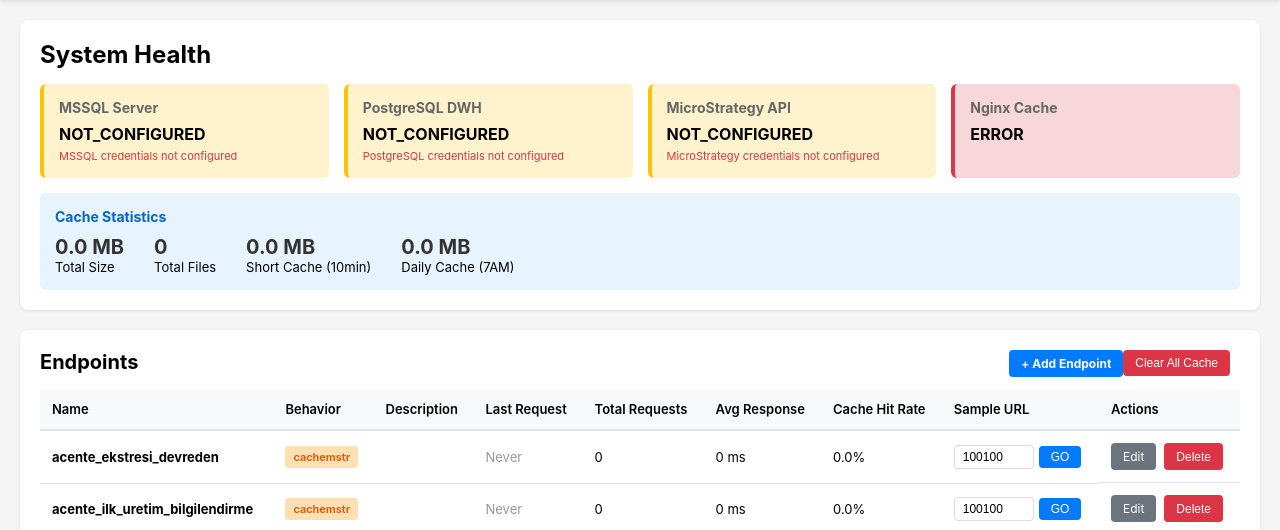
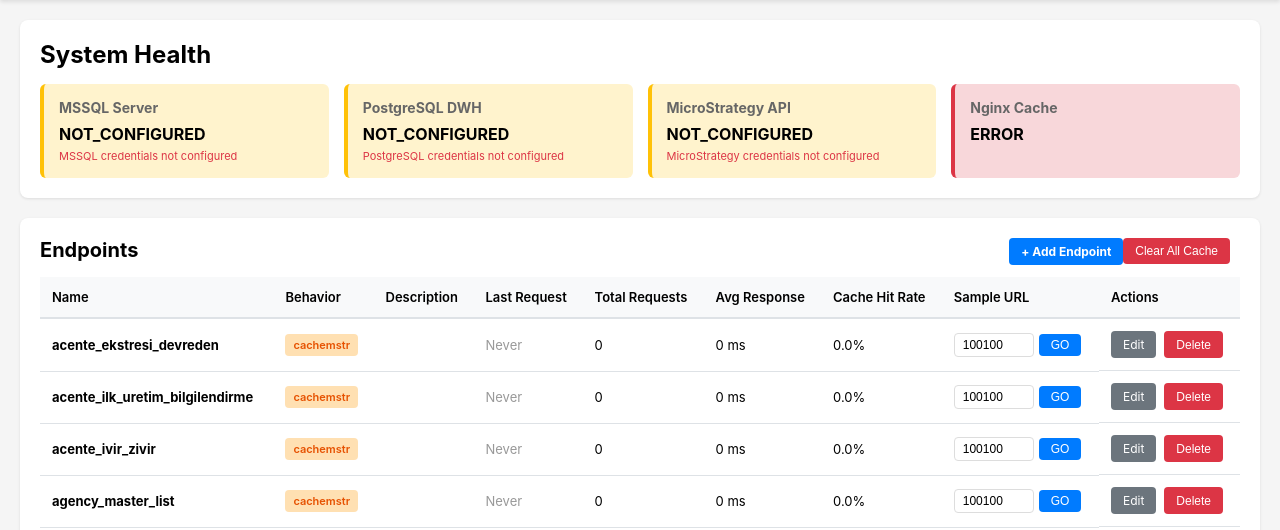
Before and after one commit to ganimaltiok/mstr_magde_ws, a Flask app: page /admin/ in a window 1280 px wide. Shown: the part 99-629 px from the top of the page. Run offline with Flask 3, Linux system fonts and the light colour scheme; parts of the project's set-up code (start-up, migrations or seed data) failed here and were passed over.

Commit message:
Remove cache statistics from dashboard
- Removed cache stats display from admin dashboard template
- Removed cache_manager import and calls from admin_dashboard.py
- Removed cache-summary CSS styles
- Removed excessive logging from get_cache_stats()
- Deleted setup_cache_permissions.sh and nginx_umask_override.conf scripts

Cache statistics were unreliable due to nginx creating subdirectories with restrictive permissions. Cache clearing still works via sudo.

```diff
--- a/src/services/cache_manager.py
+++ b/src/services/cache_manager.py
@@ -188,7 +188,6 @@ class CacheManager:
                 'error': str or None
             }
         """
-        logger.info("get_cache_stats called")
         stats = {
             'total_size': 0,
             'short_cache_size': 0,
@@ -199,63 +198,46 @@ class CacheManager:
 
         try:
             # Try shortcache
-            logger.info(f"Checking NGINX_CACHE_SHORT: {self.settings.NGINX_CACHE_SHORT}")
             if self.settings.NGINX_CACHE_SHORT.exists():
-                logger.info(f"Short cache directory exists: {self.settings.NGINX_CACHE_SHORT}")
                 try:
                     short_size = self._get_directory_size(self.settings.NGINX_CACHE_SHORT)
                     short_files = self._count_files(self.settings.NGINX_CACHE_SHORT)
                     stats['short_cache_size'] = short_size
                     stats['total_size'] += short_size
                     stats['total_files'] += short_files
-                    logger.info(f"Short cache: {short_files} files, {short_size} bytes")
                 except PermissionError:
                     # Try with sudo
-                    logger.info("Permission denied for shortcache, trying sudo...")
                     size, files = self._get_cache_stats_with_sudo(self.settings.NGINX_CACHE_SHORT)
                     if size is not None:
                         stats['short_cache_size'] = size
                         stats['total_size'] += size
                         stats['total_files'] += files
-                        logger.info(f"Short cache (via sudo): {files} files, {size} bytes")
                     else:
-                        logger.warning("Sudo failed for short cache")
                         stats['error'] = 'Permission denied reading cache'
-            else:
-                logger.warning(f"Short cache directory does not exist: {self.settings.NGINX_CACHE_SHORT}")
 
             # Try dailycache
-            logger.info(f"Checking NGINX_CACHE_DAILY: {self.settings.NGINX_CACHE_DAILY}")
             if self.settings.NGINX_CACHE_DAILY.exists():
-                logger.info(f"Daily cache directory exists: {self.settings.NGINX_CACHE_DAILY}")
                 try:
                     daily_size = self._get_directory_size(self.settings.NGINX_CACHE_DAILY)
                     daily_files = self._count_files(self.settings.NGINX_CACHE_DAILY)
                     stats['daily_cache_size'] = daily_size
                     stats['total_size'] += daily_size
                     stats['total_files'] += daily_files
-                    logger.info(f"Daily cache: {daily_files} files, {daily_size} bytes")
                 except PermissionError:
                     # Try with sudo
-                    logger.info("Permission denied for dailycache, trying sudo...")
                     size, files = self._get_cache_stats_with_sudo(self.settings.NGINX_CACHE_DAILY)
                     if size is not None:
                         stats['daily_cache_size'] = size
                         stats['total_size'] += size
                         stats['total_files'] += files
-                        logger.info(f"Daily cache (via sudo): {files} files, {size} bytes")
                     else:
-                        logger.warning("Sudo failed for daily cache")
                         if not stats['error']:
                             stats['error'] = 'Permission denied reading cache'
-            else:
-                logger.warning(f"Daily cache directory does not exist: {self.settings.NGINX_CACHE_DAILY}")
 
         except Exception as e:
             logger.error(f"Failed to get cache stats: {e}", exc_info=True)
             stats['error'] = str(e)
 
-        logger.info(f"Returning cache stats: {stats}")
         return stats
 
     def _get_directory_size(self, path: Path) -> int:
--- a/src/web/blueprints/admin_dashboard.py
+++ b/src/web/blueprints/admin_dashboard.py
@@ -2,7 +2,6 @@ from flask import Blueprint, render_template, jsonify
 from services.health_checker import get_health_checker
 from services.endpoint_config import get_config_store
 from services.access_logger import get_access_logger
-from services.cache_manager import get_cache_manager
 
 admin_dashboard_bp = Blueprint('admin_dashboard', __name__, url_prefix='/admin')
 
@@ -23,10 +22,6 @@ def dashboard():
     access_logger = get_access_logger()
     access_stats = access_logger.get_all_stats()
 
-    # Get cache statistics
-    cache_manager = get_cache_manager()
-    cache_stats = cache_manager.get_cache_stats()
-
     # Build endpoint table data
     endpoint_data = []
     for name, config in endpoints.items():
@@ -46,8 +41,7 @@ def dashboard():
 
     return render_template('admin_dashboard.html',
                          health_status=health_status,
-                         endpoints=endpoint_data,
-                         cache_stats=cache_stats)
+                         endpoints=endpoint_data)
 
 
 @admin_dashboard_bp.route('/api/dashboard/stats')
@@ -59,11 +53,7 @@ def dashboard_stats_api():
     access_logger = get_access_logger()
     access_stats = access_logger.get_all_stats()
 
-    cache_manager = get_cache_manager()
-    cache_stats = cache_manager.get_cache_stats()
-
     return jsonify({
         'health': health_status,
-        'access': access_stats,
-        'cache': cache_stats
+        'access': access_stats
     })
--- a/src/web/templates/admin_dashboard.html
+++ b/src/web/templates/admin_dashboard.html
@@ -23,11 +23,6 @@
         .health-card h3 { font-size: 14px; color: #666; margin-bottom: 8px; }
         .health-card .status { font-weight: bold; font-size: 16px; }
         .health-card .response-time { color: #28a745; font-size: 12px; margin-top: 5px; }
-        .cache-summary { background: #e7f3ff; padding: 15px; border-radius: 6px; margin-top: 15px; }
-        .cache-summary h3 { font-size: 14px; color: #0066cc; margin-bottom: 10px; }
-        .cache-summary .stats { display: flex; gap: 30px; }
-        .cache-summary .stat { font-size: 13px; }
-        .cache-summary .stat strong { display: block; font-size: 20px; color: #333; }
         .endpoints-panel { background: white; border-radius: 8px; padding: 20px; box-shadow: 0 1px 3px rgba(0,0,0,0.1); }
         .endpoints-panel h2 { margin-bottom: 15px; font-size: 20px; }
         .endpoints-table { width: 100%; border-collapse: collapse; font-size: 13px; }
@@ -109,28 +104,6 @@
                     {% if health_status.nginx_cache.total_size %}
                     <div class="response-time">{{ "%.1f"|format(health_status.nginx_cache.total_size / 1024 / 1024) }} MB</div>
                     {% endif %}
-                </div>
-            </div>
-
-            <div class="cache-summary">
-                <h3>Cache Statistics</h3>
-                <div class="stats">
-                    <div class="stat">
-                        <strong>{{ "%.1f"|format(cache_stats.total_size / 1024 / 1024) }} MB</strong>
-                        Total Size
-                    </div>
-                    <div class="stat">
-                        <strong>{{ cache_stats.total_files }}</strong>
-                        Total Files
-                    </div>
-                    <div class="stat">
-                        <strong>{{ "%.1f"|format(cache_stats.short_cache_size / 1024 / 1024) }} MB</strong>
-                        Short Cache (10min)
-                    </div>
-                    <div class="stat">
-                        <strong>{{ "%.1f"|format(cache_stats.daily_cache_size / 1024 / 1024) }} MB</strong>
-                        Daily Cache (7AM)
-                    </div>
                 </div>
             </div>
         </div>
```
Also changed, not shown: 2 other files.
